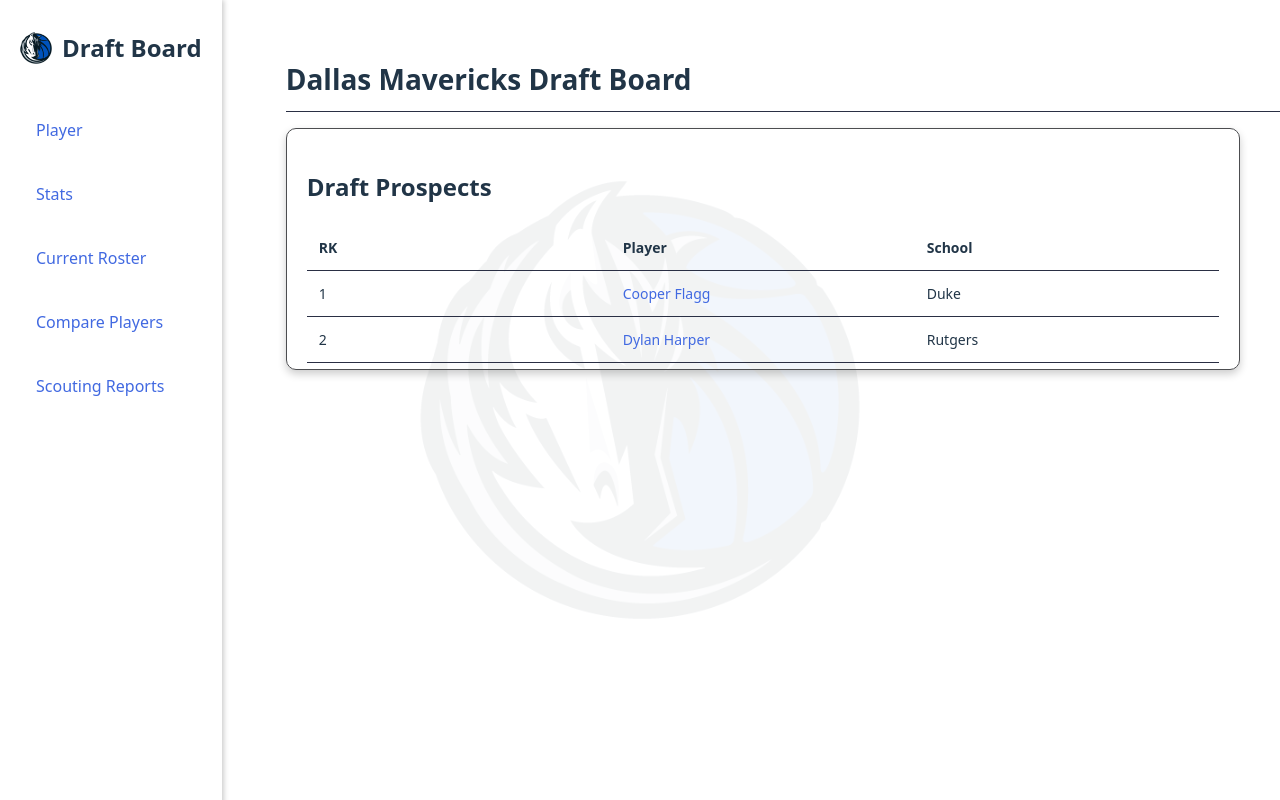
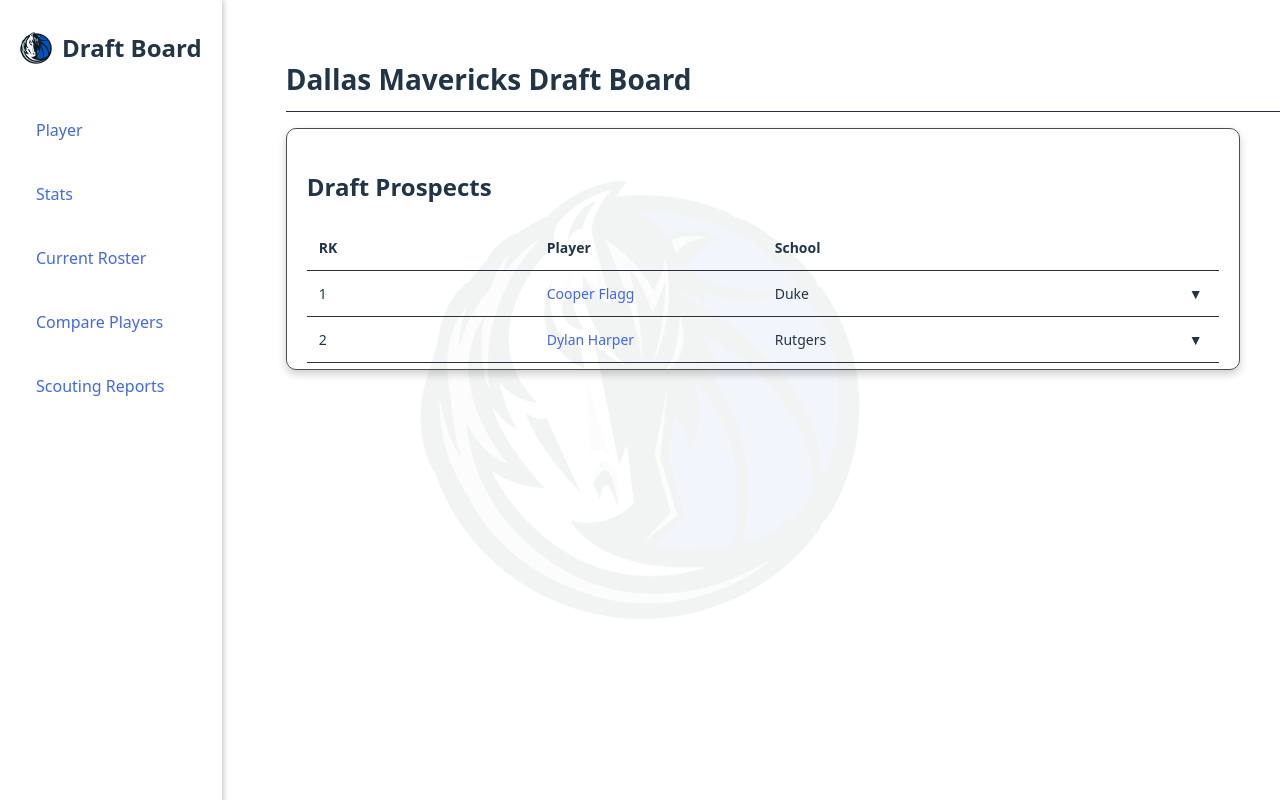
Before and after one commit to bwearly/frontend, a React (Vite) app: page / in a window 1280 px wide. Built offline with nearby package versions, Linux system fonts and the light colour scheme.

Commit message:
toggle arrows

```diff
--- a/src/components/playerTable.tsx
+++ b/src/components/playerTable.tsx
@@ -15,7 +15,7 @@
   return `${feet}'${remainder}"`;
 };
 
-function PlayerTable({ }: PlayerTableProps) {
+function PlayerTable({}: PlayerTableProps) {
   const [expandedRow, setExpandedRow] = useState<string | null>(null);
 
   const toggleExpand = (playerId: string) => {
@@ -33,11 +33,13 @@
             <th>RK</th>
             <th>Player</th>
             <th>School</th>
+            <th></th> {/* Arrow column */}
           </tr>
         </thead>
         <tbody>
           {players.map((player, index) => {
             const id = player.playerId.toString();
+            const isExpanded = expandedRow === id;
 
             return (
               <>
@@ -57,11 +59,14 @@
                     </Link>
                   </td>
                   <td>{player.currentTeam ?? 'N/A'}</td>
+                  <td style={{ textAlign: 'right', paddingRight: '1rem' }}>
+                    {isExpanded ? '▲' : '▼'}
+                  </td>
                 </tr>
 
-                {expandedRow === id && (
+                {isExpanded && (
                   <tr key={id + '-details'} className="player-details-row">
-                    <td colSpan={3}>
+                    <td colSpan={4}>
                       <div className="scouting-card">
                         <div className="scouting-left">
                           <img
@@ -79,7 +84,10 @@
                                 {player.name}
                               </Link>
                             </h3>
-                            <p>{formatHeight(player.height)} | {player.weight} lbs</p>
+                            <p>
+                              {formatHeight(player.height)} | {player.weight}{' '}
+                              lbs
+                            </p>
                             <p>{player.currentTeam}</p>
                           </div>
                         </div>
--- a/src/css/playerTable.css
+++ b/src/css/playerTable.css
@@ -11,7 +11,7 @@
 }
 
 .player-table-card.expanded {
-  max-height: 250px;
+  max-height: 260px;
   padding-bottom: 40px;
 }
 
```
